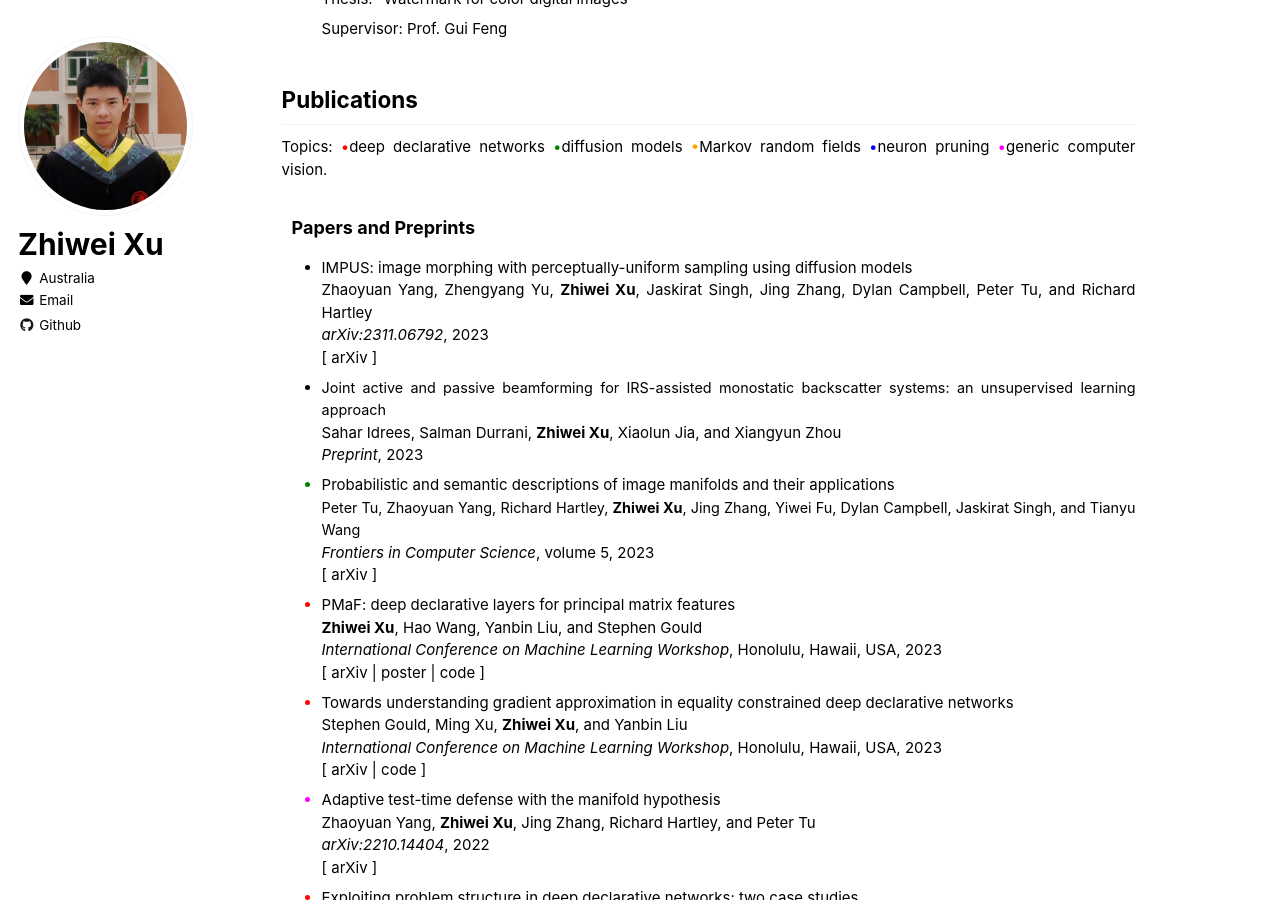
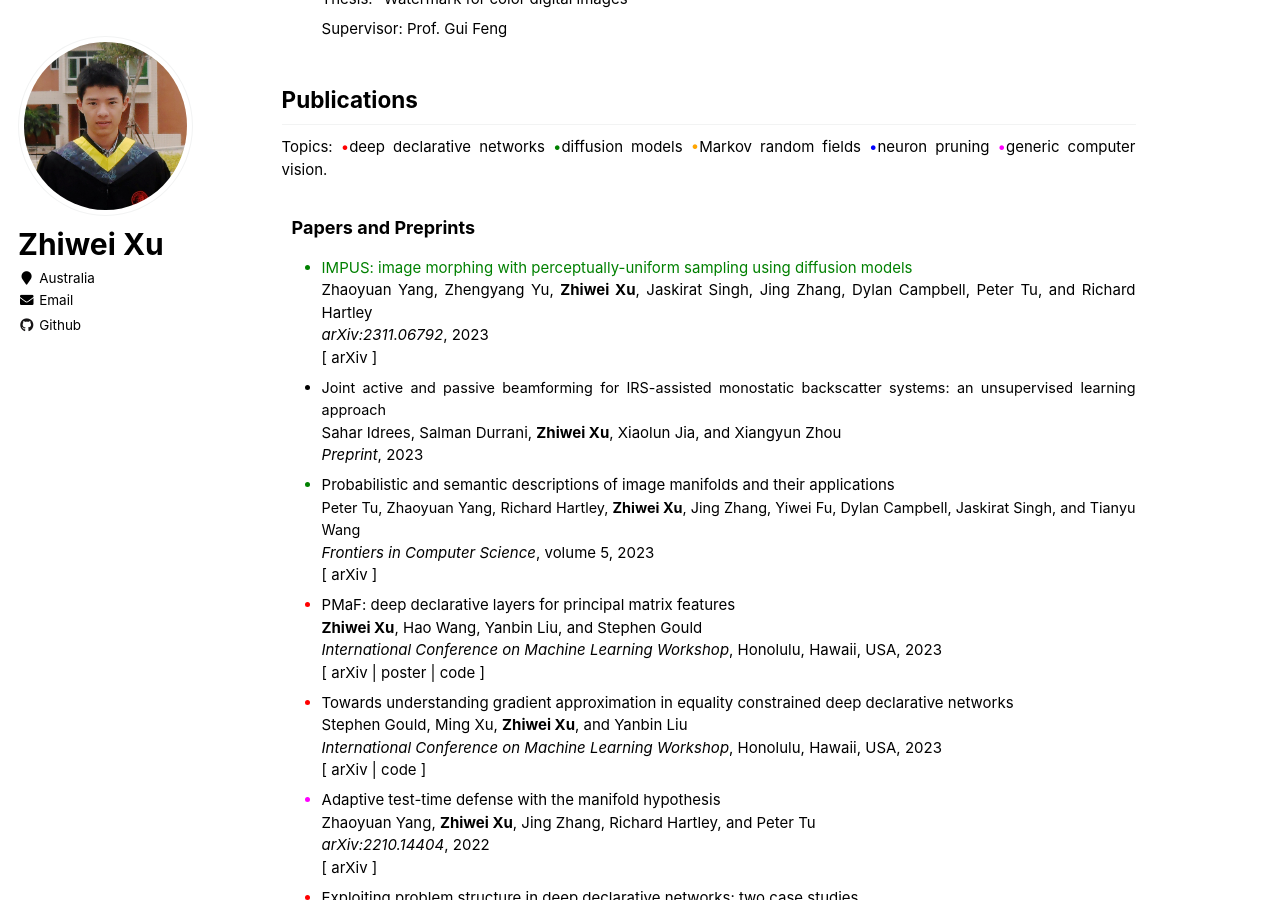
Before and after one commit to zwxu064/zwxu064.github.io, a Jekyll site: the page built from _pages/about.html, in a window 1280 px wide and 900 px high, scrolled down 800 px. Built offline with Jekyll 4.4.1, drawn with Linux system fonts in a browser that asks for light colours.

Commit message:
Update about.html

```diff
--- a/_pages/about.html
+++ b/_pages/about.html
@@ -57,7 +57,7 @@ redirect_from:
   <h3 class="tab">Papers and Preprints</h3>
   <ul>
 
-  <li><div><span style="font-size:1em">IMPUS: image morphing with perceptually-uniform sampling using diffusion models</span></div>
+  <li style="color:green"><div><span style="font-size:1em">IMPUS: image morphing with perceptually-uniform sampling using diffusion models</span></div>
       <div><span style="color:black;font-size:1em">Zhaoyuan Yang, Zhengyang Yu, <strong>Zhiwei Xu</strong>, Jaskirat Singh, Jing Zhang, Dylan Campbell, Peter Tu, and Richard Hartley</span></div>
       <div><span style="color:black"><i>arXiv:2311.06792</i>, 2023</span></div>
       <div><span style="color:black">[ <a style="color: inherit;" href="https://arxiv.org/abs/2311.06792" target="_blank">arXiv</a> ]</span></div>
```
